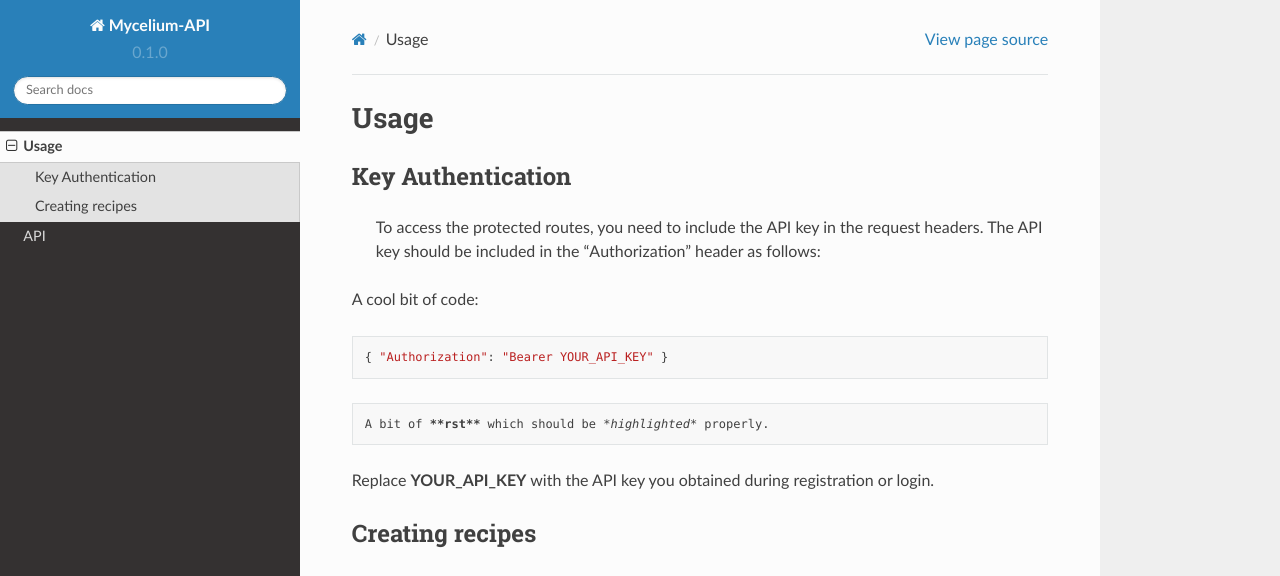
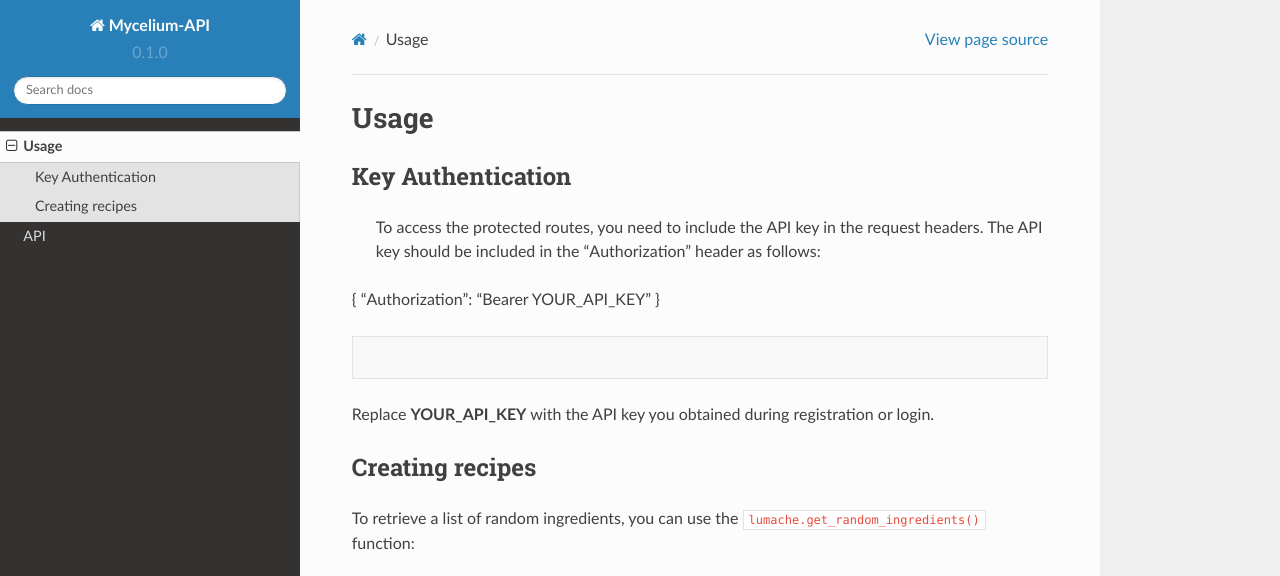
Before and after one commit to growtoups/m-a-dcs, a Sphinx documentation site: the page built from docs/source/usage.rst, in a window 1280 px wide and 1282 px high, cut to the strip 0-576 px from the top of the window. Built offline with Sphinx 7.4.7 and the Read the Docs theme 2.0.0, drawn with Linux system fonts in a browser that asks for light colours.

Commit message:
Update usage.rst

```diff
--- a/docs/source/usage.rst
+++ b/docs/source/usage.rst
@@ -8,13 +8,9 @@ Key Authentication
 
  To access the protected routes, you need to include the API key in the request headers. The API key should be included in the "Authorization" header as follows:
 
-A cool bit of code::
-
 { "Authorization": "Bearer YOUR_API_KEY" }
 
-.. code-block:: rst
-
-   A bit of **rst** which should be *highlighted* properly.
+.. code-block::
 Replace **YOUR_API_KEY** with the API key you obtained during registration or login.
 
 Creating recipes
```
